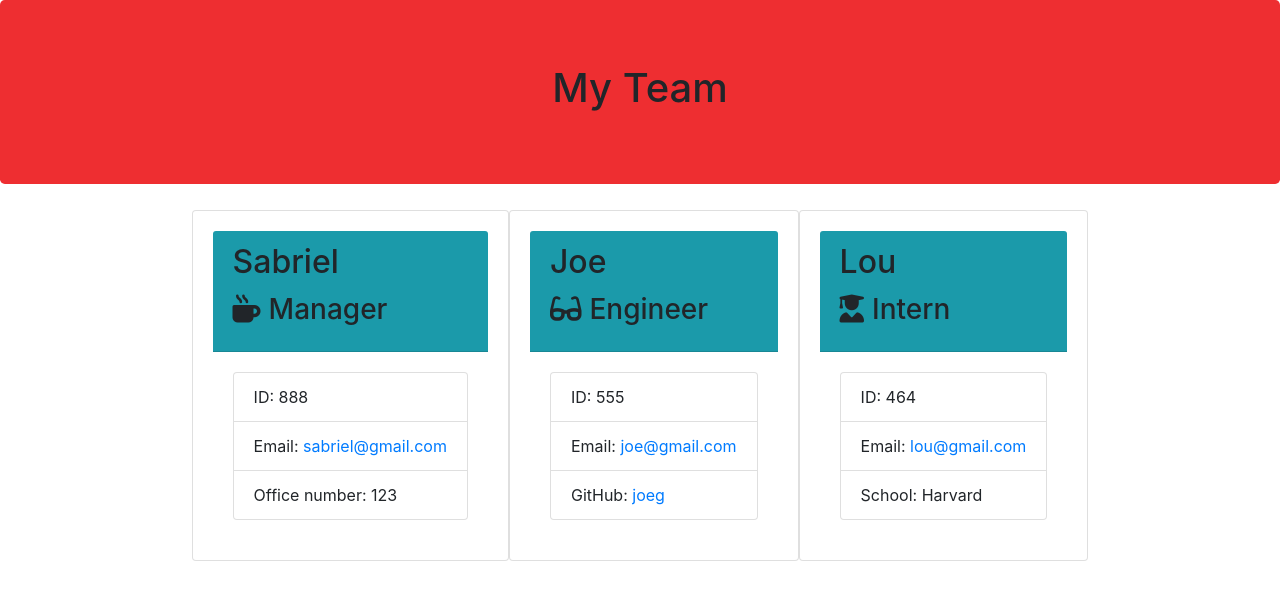
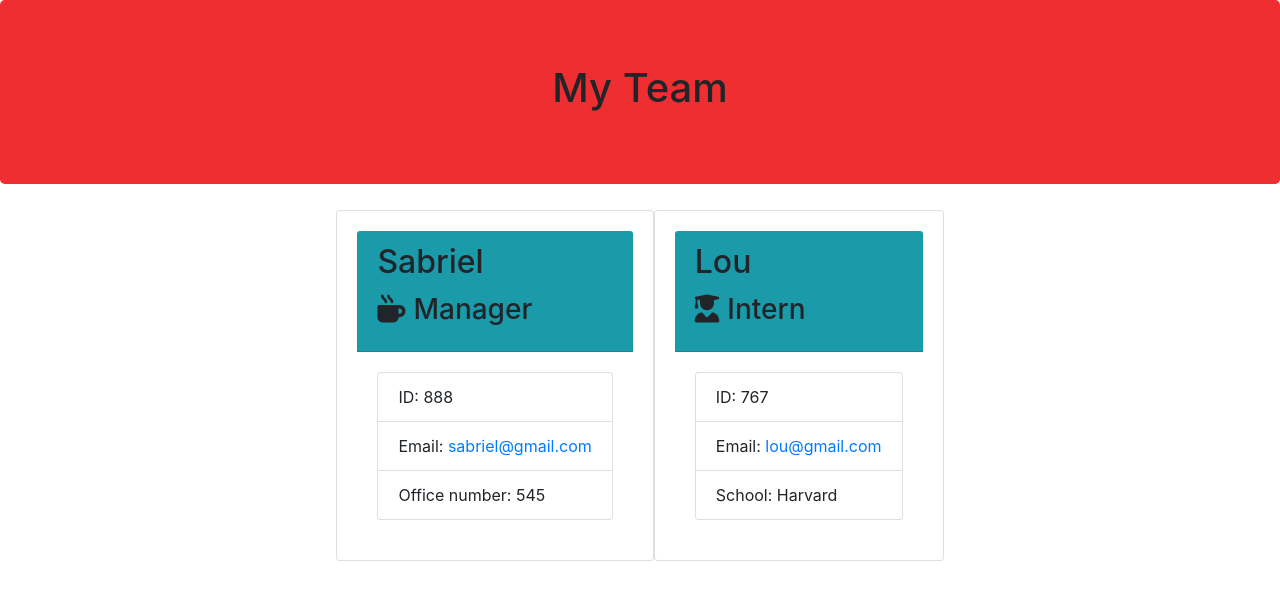
Before and after one commit to sabrielg/Team-Profile-Generator-Challenge-10, a website: page dist/team.html in a window 1280 px wide. Drawn offline with nearby package versions, Linux system fonts and the light colour scheme.

```diff
--- a/dist/team.html
+++ b/dist/team.html
@@ -32,24 +32,10 @@
             <ul class="list-group">
                 <li class="list-group-item">ID: 888</li>
                 <li class="list-group-item">Email: <a href="mailto:sabriel@gmail.com">sabriel@gmail.com</a></li>
-                <li class="list-group-item">Office number: 123</li>
+                <li class="list-group-item">Office number: 545</li>
             </ul>
         </div>
     </div>
-
-        <div class="card employee-card">
-    <div class="card-header">
-        <h2 class="card-title">Joe</h2>
-        <h3 class="card-title"><i class="fas fa-glasses mr-2"></i>Engineer</h3>
-    </div>
-    <div class="card-body">
-        <ul class="list-group">
-            <li class="list-group-item">ID: 555</li>
-            <li class="list-group-item">Email: <a href="mailto:joe@gmail.com">joe@gmail.com</a></li>
-            <li class="list-group-item">GitHub: <a href="https://github.com/joeg" target="_blank" rel="noopener noreferrer">joeg</a></li>
-        </ul>
-    </div>
-</div>
 
         <div class="card employee-card">
     <div class="card-header">
@@ -58,7 +44,7 @@
     </div>
     <div class="card-body">
         <ul class="list-group">
-            <li class="list-group-item">ID: 464</li>
+            <li class="list-group-item">ID: 767</li>
             <li class="list-group-item">Email: <a href="mailto:lou@gmail.com">lou@gmail.com</a></li>
             <li class="list-group-item">School: Harvard</li>
         </ul>
```
Also changed, not shown: README.md.
